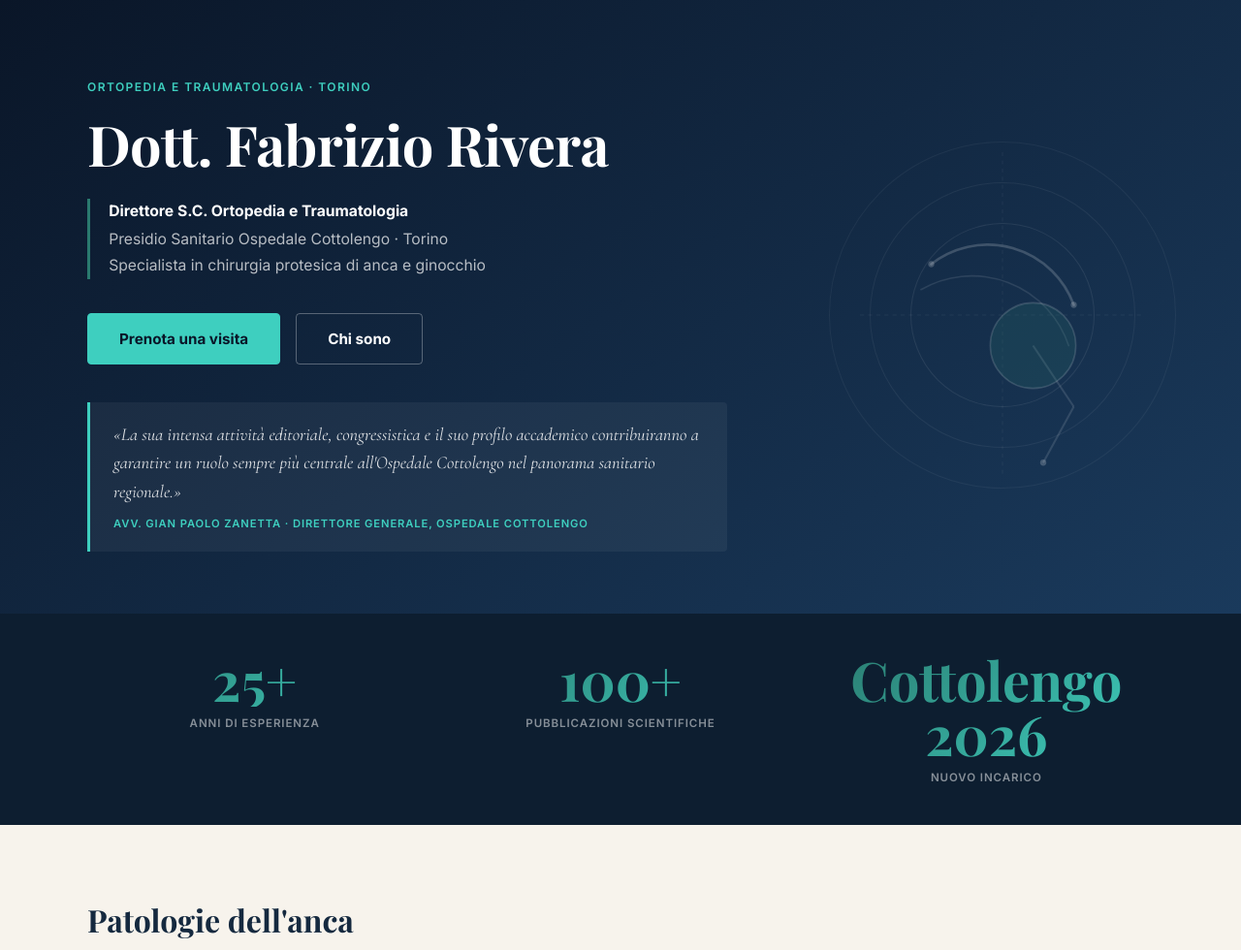
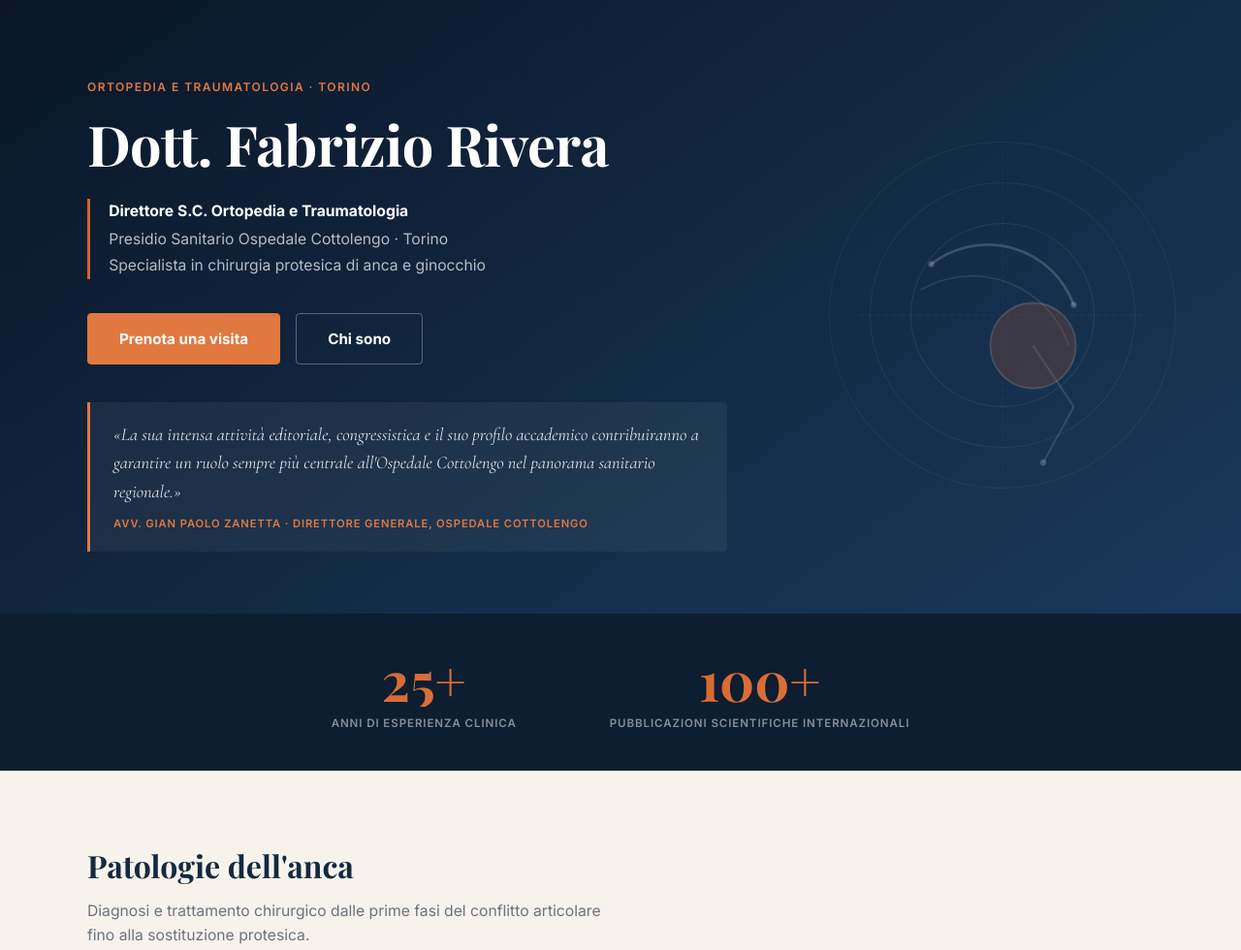
Before and after one commit to alessio-milano/PatOrt, an Astro site: page /PatOrt/v2 in a window 1280 px wide. Shown: the top 980 px of the page at 97% size. Built offline with nearby package versions, Linux system fonts and the light colour scheme; Astro itself is replaced by a stand-in of ours.

Commit message:
style: Swap V2 accent color from teal to burnt orange, simplify stats to 2 items
- Replace #3ECFBF -> #E07840 and #2A7A6F -> #D4622E across hero,
  stats gradient, cards, divider, quote and CTA
- CTA primary text color changed to white (was navy) for contrast
  against the new orange
- Remove third stat ('Cottolengo 2026'), stats bar now shows only
  25+ anni / 100+ pubblicazioni, centered with wider gap

Co-Authored-By: Claude Haiku 4.5 <noreply@anthropic.com>

```diff
--- a/src/layouts/BaseLayoutV2.astro
+++ b/src/layouts/BaseLayoutV2.astro
@@ -50,7 +50,7 @@ const { title, description = "Dott. Fabrizio Rivera — Specialista in Ortopedia
       .v2-eyebrow {
         text-transform: uppercase;
         letter-spacing: 0.12em;
-        color: #3ECFBF;
+        color: #E07840;
         font-size: 0.75rem;
         font-weight: 600;
         margin-bottom: 1.1rem;
@@ -66,7 +66,7 @@ const { title, description = "Dott. Fabrizio Rivera — Specialista in Ortopedia
       }
 
       .v2-credential {
-        border-left: 3px solid #2A7A6F;
+        border-left: 3px solid #D4622E;
         padding-left: 1.2rem;
         margin-bottom: 2.2rem;
       }
@@ -104,14 +104,14 @@ const { title, description = "Dott. Fabrizio Rivera — Specialista in Ortopedia
       }
 
       .v2-btn-primary {
-        background: #3ECFBF;
-        color: #0a1628;
-        border: 1px solid #3ECFBF;
+        background: #E07840;
+        color: #FFFFFF;
+        border: 1px solid #E07840;
       }
 
       .v2-btn-primary:hover {
         transform: translateY(-2px);
-        box-shadow: 0 10px 24px rgba(62, 207, 191, 0.25);
+        box-shadow: 0 10px 24px rgba(224, 120, 64, 0.25);
       }
 
       .v2-btn-secondary {
@@ -126,7 +126,7 @@ const { title, description = "Dott. Fabrizio Rivera — Specialista in Ortopedia
 
       .v2-quote {
         background: rgba(255, 255, 255, 0.05);
-        border-left: 3px solid #3ECFBF;
+        border-left: 3px solid #E07840;
         border-radius: 0 4px 4px 0;
         padding: 1.2rem 1.5rem;
       }
@@ -146,7 +146,7 @@ const { title, description = "Dott. Fabrizio Rivera — Specialista in Ortopedia
         text-transform: uppercase;
         letter-spacing: 0.08em;
         font-size: 0.7rem;
-        color: #3ECFBF;
+        color: #E07840;
         font-weight: 600;
       }
 
@@ -163,9 +163,9 @@ const { title, description = "Dott. Fabrizio Rivera — Specialista in Ortopedia
       }
 
       .v2-stats-grid {
-        display: grid;
-        grid-template-columns: repeat(3, 1fr);
-        gap: 2rem;
+        display: flex;
+        justify-content: center;
+        gap: clamp(3rem, 8vw, 6rem);
         text-align: center;
       }
 
@@ -173,7 +173,7 @@ const { title, description = "Dott. Fabrizio Rivera — Specialista in Ortopedia
         font-family: 'Playfair Display', Georgia, serif;
         font-size: 3.5rem;
         font-weight: 700;
-        background: linear-gradient(135deg, #2A7A6F, #3ECFBF);
+        background: linear-gradient(135deg, #D4622E, #E07840);
         -webkit-background-clip: text;
         -webkit-text-fill-color: transparent;
         background-clip: text;
@@ -215,7 +215,7 @@ const { title, description = "Dott. Fabrizio Rivera — Specialista in Ortopedia
       .v2-divider {
         width: 48px;
         height: 3px;
-        background: #2A7A6F;
+        background: #D4622E;
         margin-top: 0.8rem;
         margin-bottom: 2rem;
         border-radius: 2px;
@@ -247,7 +247,7 @@ const { title, description = "Dott. Fabrizio Rivera — Specialista in Ortopedia
       .v2-card:hover {
         transform: translateY(-3px);
         box-shadow: 0 8px 24px rgba(21, 41, 63, 0.1);
-        border-color: #2A7A6F;
+        border-color: #D4622E;
       }
 
       .v2-card-media {
@@ -269,7 +269,7 @@ const { title, description = "Dott. Fabrizio Rivera — Specialista in Ortopedia
       .v2-badge {
         display: inline-block;
         background: #E8F4F2;
-        color: #2A7A6F;
+        color: #D4622E;
         text-transform: uppercase;
         letter-spacing: 0.1em;
         font-size: 0.7rem;
@@ -295,7 +295,7 @@ const { title, description = "Dott. Fabrizio Rivera — Specialista in Ortopedia
 
       .v2-card-link {
         display: block;
-        color: #2A7A6F;
+        color: #D4622E;
         font-weight: 600;
         font-size: 0.9rem;
         margin-top: 1rem;
@@ -372,7 +372,7 @@ const { title, description = "Dott. Fabrizio Rivera — Specialista in Ortopedia
         .v2-hero-inner { grid-template-columns: 1fr; }
         .v2-hero-right { order: -1; max-width: 260px; margin: 0 auto; }
         .v2-hero-left h1 { font-size: 2.6rem; }
-        .v2-stats-grid { grid-template-columns: 1fr; gap: 1.75rem; }
+        .v2-stats-grid { flex-direction: column; gap: 1.75rem; }
         .v2-cards-anca { grid-template-columns: 1fr; }
         .v2-bio-inner { grid-template-columns: 1fr; }
         .v2-bio-stats { gap: 0.75rem; }
--- a/src/pages/v2/index.astro
+++ b/src/pages/v2/index.astro
@@ -45,7 +45,7 @@ const baseUrl = (import.meta.env.BASE_URL || '/').replace(/\/$/, '');
             <line x1="230" y1="230" x2="270" y2="290" stroke="rgba(255,255,255,0.12)" stroke-width="2"/>
             <line x1="270" y1="290" x2="240" y2="345" stroke="rgba(255,255,255,0.12)" stroke-width="2"/>
 
-            <circle cx="230" cy="230" r="42" fill="rgba(42,122,111,0.2)" stroke="rgba(255,255,255,0.15)" stroke-width="1.5"/>
+            <circle cx="230" cy="230" r="42" fill="rgba(212,98,46,0.2)" stroke="rgba(255,255,255,0.15)" stroke-width="1.5"/>
 
             <circle cx="130" cy="150" r="3" fill="rgba(255,255,255,0.2)"/>
             <circle cx="270" cy="190" r="3" fill="rgba(255,255,255,0.2)"/>
@@ -62,15 +62,11 @@ const baseUrl = (import.meta.env.BASE_URL || '/').replace(/\/$/, '');
       <div class="v2-stats-grid">
         <div>
           <div class="v2-stat-number">25+</div>
-          <div class="v2-stat-label">Anni di esperienza</div>
+          <div class="v2-stat-label">Anni di esperienza clinica</div>
         </div>
         <div>
           <div class="v2-stat-number">100+</div>
-          <div class="v2-stat-label">Pubblicazioni scientifiche</div>
-        </div>
-        <div>
-          <div class="v2-stat-number">Cottolengo 2026</div>
-          <div class="v2-stat-label">Nuovo incarico</div>
+          <div class="v2-stat-label">Pubblicazioni scientifiche internazionali</div>
         </div>
       </div>
     </div>
```
